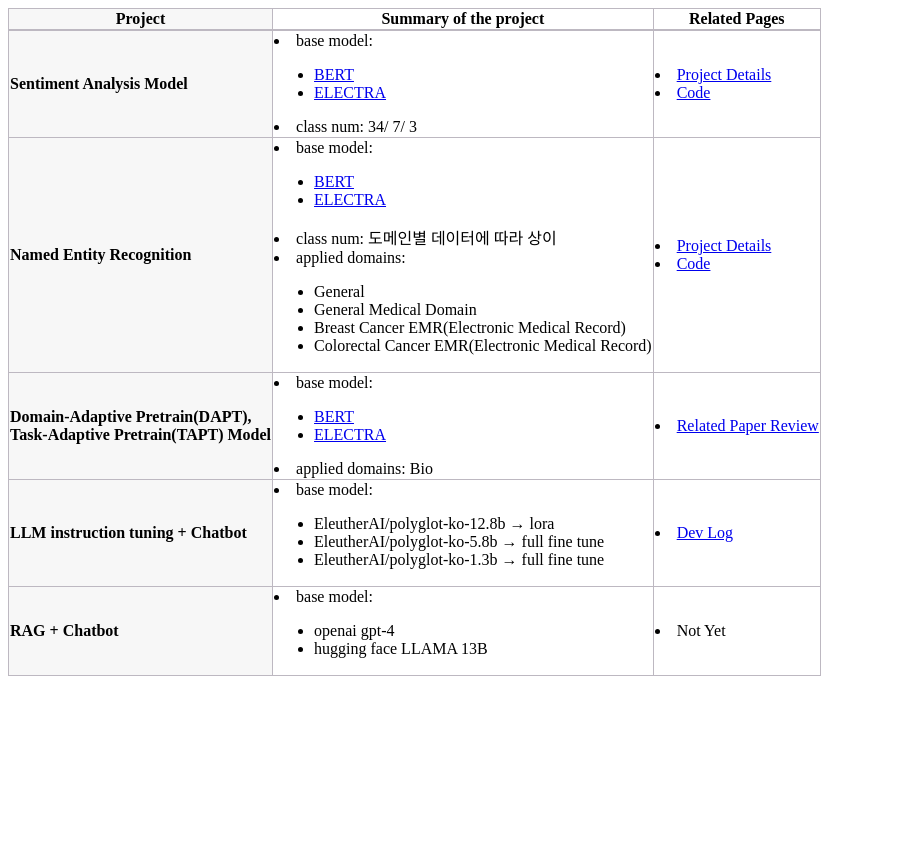
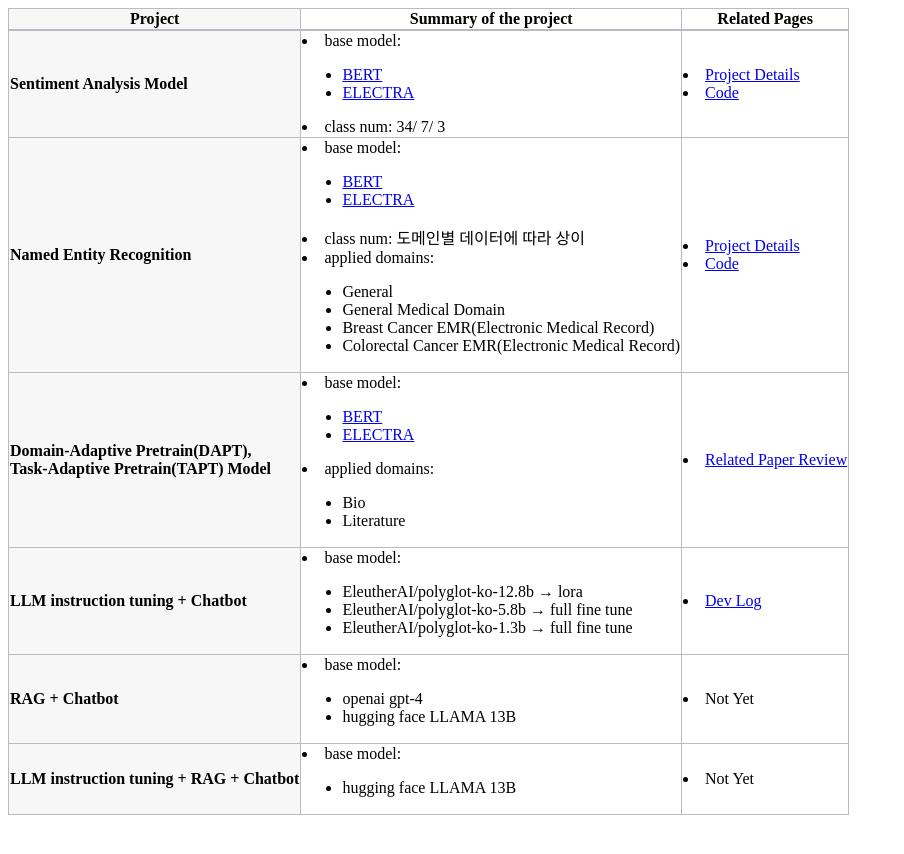
Before and after one commit to finddme/finddme.github.io, a Jekyll site: the page built from _posts/2022-01-01-Project.md, in a window 1280 px wide. Shown: the top 854 px of the page, without its empty margins (0-904 px from the left). Built offline with Jekyll 4.4.1, drawn with Linux system fonts in a browser that asks for light colours.

Commit message:
Update 2022-01-01-Project.md

```diff
--- a/_posts/2022-01-01-Project.md
+++ b/_posts/2022-01-01-Project.md
@@ -48,7 +48,7 @@
                <li><a href="https://finddme.github.io/natural%20language%20processing/2022/11/30/LMsummary/#electra--efficiently-learning-an-encoder-that-classifies-token-replacements-accurately">ELECTRA</a></li>
              </ul>
            </li>
-           <li>class num: 도메인별 데이터에 따라 상이</li>
+           <li>class num: 도메인별 데이터에 따라 상이<br></li>
            <li>applied domains:
              <ul>
                <li>General</li>
@@ -72,7 +72,12 @@
                <li><a href="https://finddme.github.io/natural%20language%20processing/2022/11/30/LMsummary/#electra--efficiently-learning-an-encoder-that-classifies-token-replacements-accurately">ELECTRA</a></li>
              </ul>
            </li>
-           <li>applied domains: Bio</li>
+           <li>applied domains:
+             <ul>
+               <li>Bio</li>
+               <li>Literature</li>
+             </ul>
+            </li>
          </td>
          <td class="line">
            <li><a href="https://finddme.github.io/natural%20language%20processing/2022/11/29/DAPT/">Related Paper Review</a></li>
@@ -107,6 +112,19 @@
            <li>Not Yet</li>
          </td>
        </tr>
+       <tr>
+         <td class="line3"><strong>LLM instruction tuning + RAG + Chatbot</strong></td>
+         <td class="line">
+           <li>base model:
+             <ul>
+               <li>hugging face LLAMA 13B</li>
+             </ul>
+           </li>
+         </td>
+         <td class="line">
+           <li>Not Yet</li>
+         </td>
+       </tr>
    </table>
  </body>
 </html>
```
